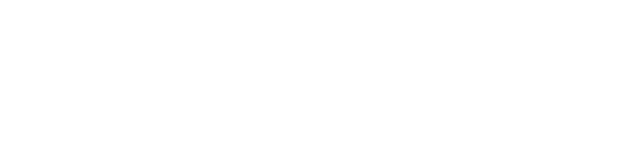
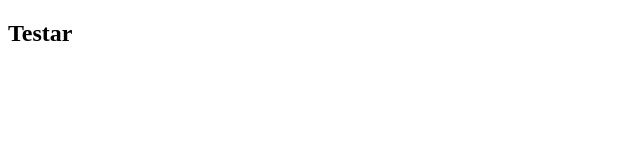
Before and after one commit to Jonas-Eklof/Ankorna, a plain HTML site: page index.html in a window 1280 px wide. Shown: the whole page, without its empty margins (0-640 px from the left). Drawn offline with Linux system fonts and the light colour scheme.

Commit message:
Jonas ändring

```diff
--- a/index.html
+++ b/index.html
@@ -25,8 +25,7 @@
 
 
 <!-- Jonas -->
-
-
+<h2>Testar</h2>
 
 </body>
 </html>
```
